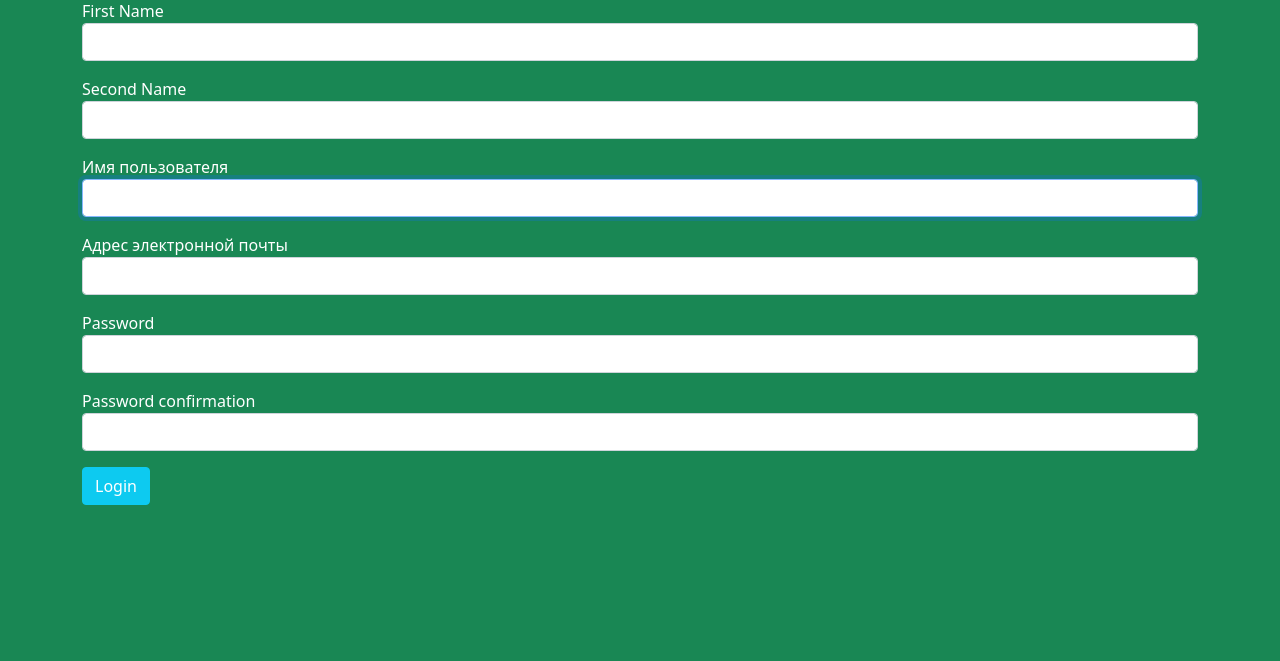
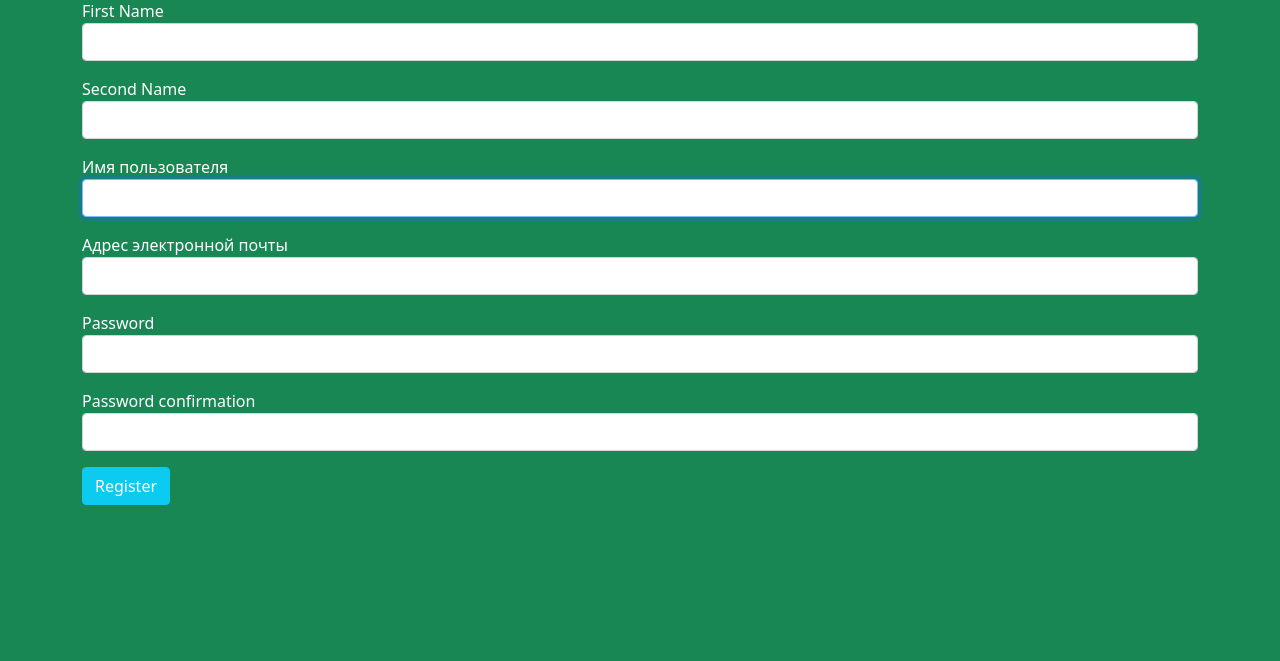
Before and after one commit to MGzyzz/issue_tracker, a Django app: template accounts/templates/register.html in a window 1280 px wide. Shown: the part 139-800 px from the top of the page. Run offline with Django 4.2, Linux system fonts and the light colour scheme; the template is opened without the code that fills it: values that come from a table or form of the project are taken from there, others are empty; parts of the project's set-up code (start-up, migrations or seed data) failed here and were passed over; some libraries are stand-ins or nearby versions.

Commit message:
Обновил значение у значение next

```diff
--- a/accounts/templates/register.html
+++ b/accounts/templates/register.html
@@ -3,12 +3,8 @@
 {% block content %}
         <h1 class="text-center my-3">Registration</h1>
 
-    <form action="{% url 'login' %}" method="post">
-    {% csrf_token %}
-    {% if request.GET.next %}
-        <input type="hidden" name="next" value="{{ request.GET.next }}">
-    {% endif %}
-    {% include 'partial/form.html' with button_text='Login' %}
-</form>
-
+    <form action="{% url 'register' %}?next={{ request.GET.next }}" method="post">
+        {% csrf_token %}
+        {% include 'partial/form.html' with button_text='Register' %}
+    </form>
 {% endblock %}
```
